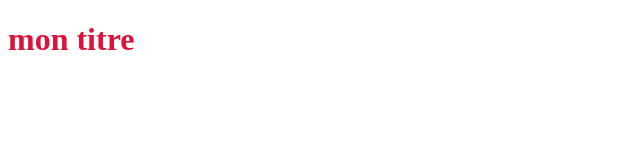
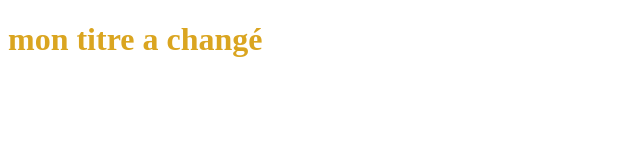
Before and after one commit to Phalenopsis/cda-test-github-desktop, a plain HTML site: page index.html in a window 1280 px wide. Shown: the whole page, without its empty margins (0-640 px from the left). Drawn offline with Linux system fonts and the light colour scheme.

Commit message:
Modifications on HTML and CSS files
- change text in <h1> in html file
- change text color in css file

```diff
--- a/index.html
+++ b/index.html
@@ -7,6 +7,6 @@
     <link rel="stylesheet" href="style.css">
 </head>
 <body>
-    <h1>mon titre</h1>
+    <h1>mon titre a changé</h1>
 </body>
 </html>
--- a/style.css
+++ b/style.css
@@ -1,3 +1,3 @@
 h1 {
-    color: crimson;
+    color: goldenrod;
 }
```
